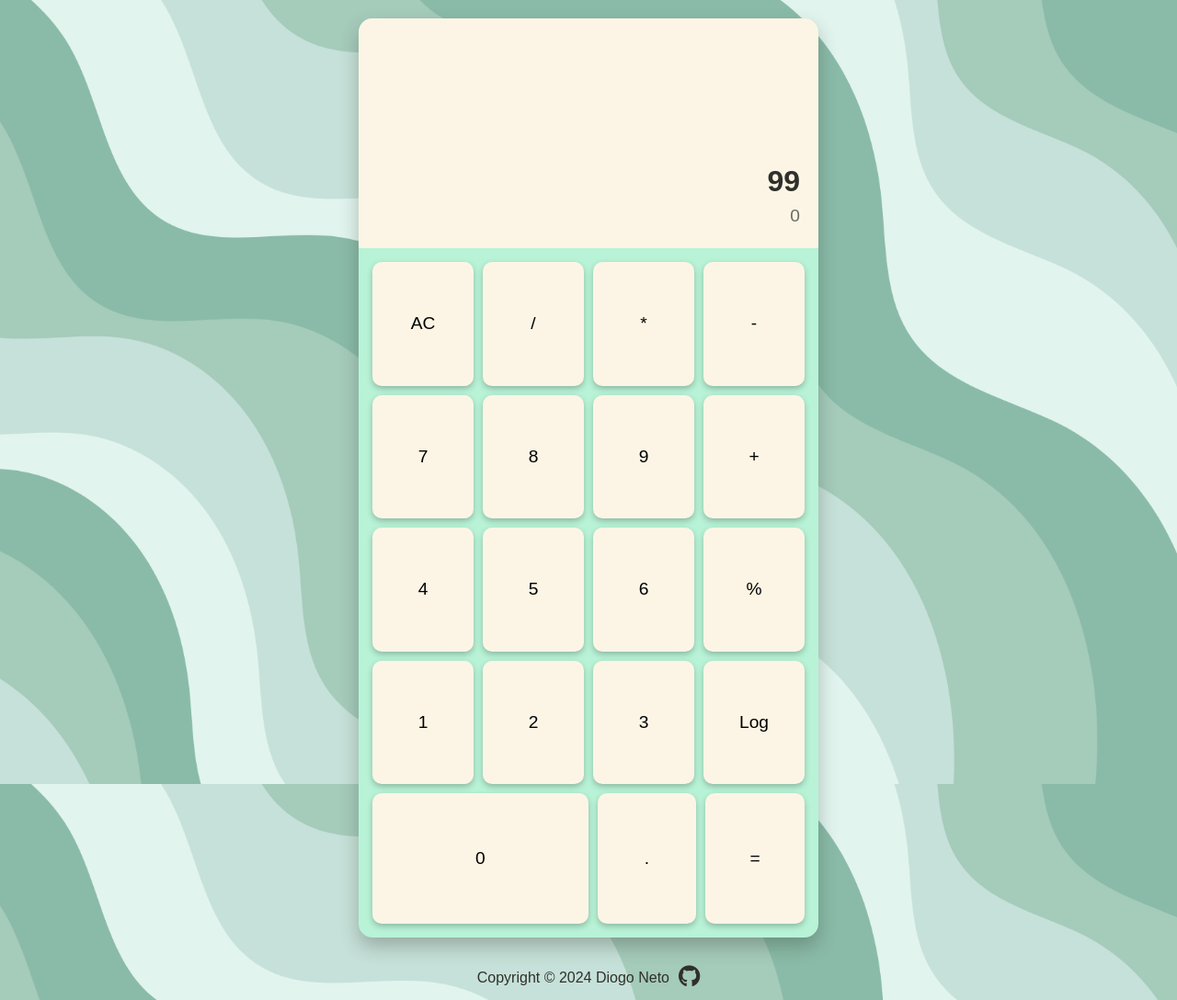
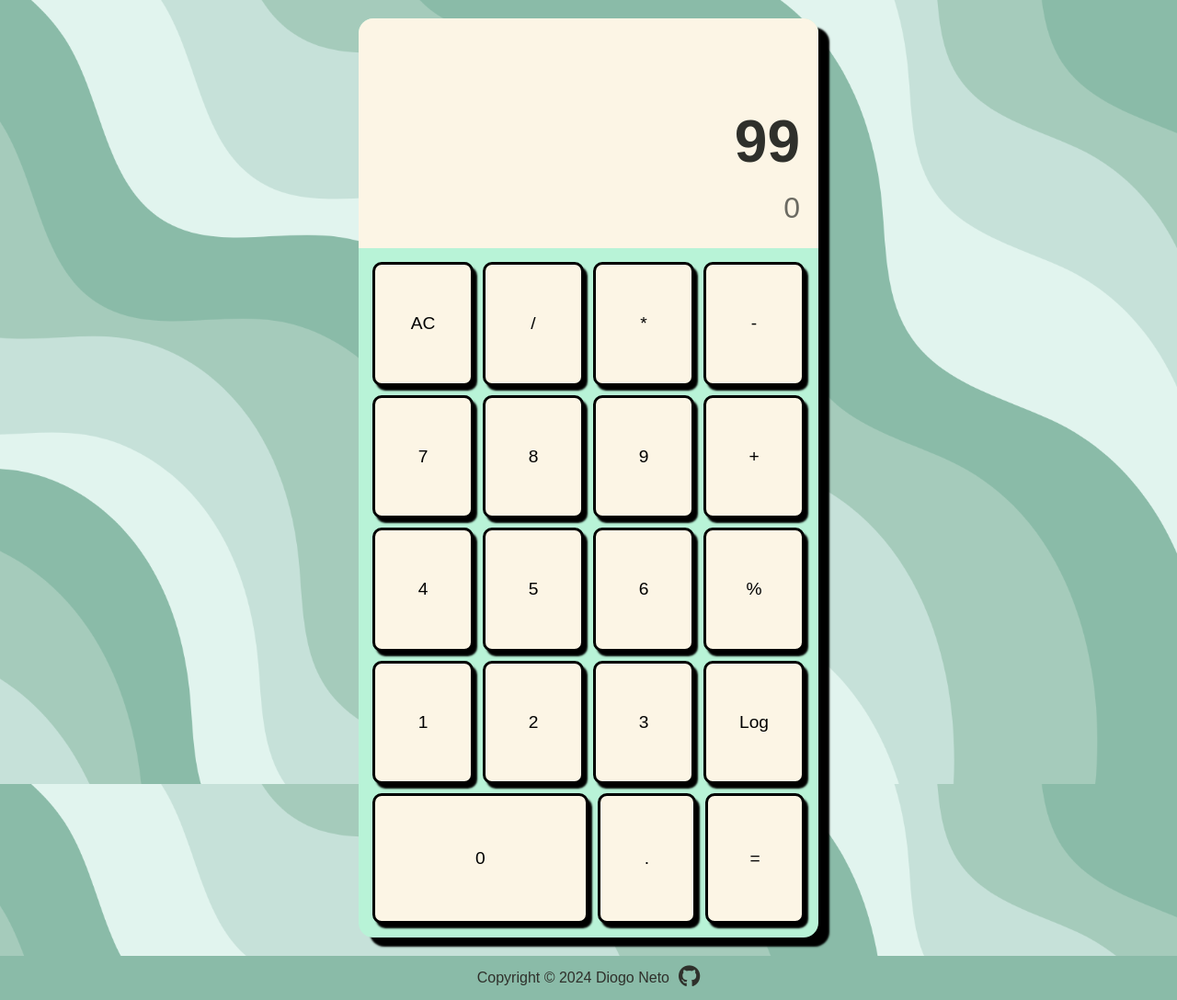
Before and after one commit to DiogoNet0/calculator, a website: page index.html in a window 1280 px wide. Shown: the whole page at 92% size. Drawn offline with Linux system fonts and the light colour scheme.

Commit message:
Finished styling calculator

```diff
--- a/css/style.css
+++ b/css/style.css
@@ -44,9 +44,9 @@ main {
   display: flex;
   flex-direction: column;
   background-color: var(--secondary-color);
-  border-radius: 15px;
+  border-radius: 16px;
   overflow: hidden;
-  box-shadow: 0 10px 20px var(--shadow-color);
+  box-shadow: 12px 10px 2px 0px black;
 }
 
 .calculator__display {
@@ -60,12 +60,12 @@ main {
 }
 
 .result {
-  font-size: 2rem;
+  font-size: 4rem;
   font-weight: bold;
 }
 
 .calculation {
-  font-size: 1.2rem;
+  font-size: 2rem;
   opacity: 0.7;
 }
 
@@ -75,14 +75,14 @@ main {
   flex-wrap: wrap;
   padding: 15px;
   gap: 10px;
-  justify-content: space-between; /* Ensure even spacing between buttons */
+  justify-content: space-between;
 }
 
 .btn {
-  flex: 1 0 calc(23% - 10px); /* Adjust the width of buttons */
+  flex: 1 0 calc(23% - 10px);
   aspect-ratio: 1 / 1;
   background-color: var(--primary-color);
-  border: none;
+  border: 3px solid black;
   border-radius: 10px;
   font-size: 1.2rem;
   display: flex;
@@ -90,11 +90,11 @@ main {
   align-items: center;
   cursor: pointer;
   transition: all 0.3s ease;
-  box-shadow: 0 3px 6px var(--shadow-color);
+  box-shadow: 4px 5px 2px 0px black;
 }
 
 .btn--horizontal {
-  flex: 2 0 calc(48% - 10px); /* Adjust width for the "0" button to span two columns */
+  flex: 2 0 calc(48% - 10px);
   aspect-ratio: 2/1;
 }
 
@@ -114,7 +114,7 @@ main {
   gap: 10px;
   width: 100%;
   padding: 10px;
-  /* background-color: var(--footer-color); */
+  background-color: var(--footer-color);
 }
 
 .fa-github {
```
